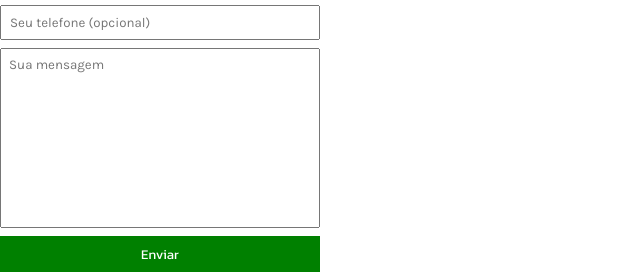
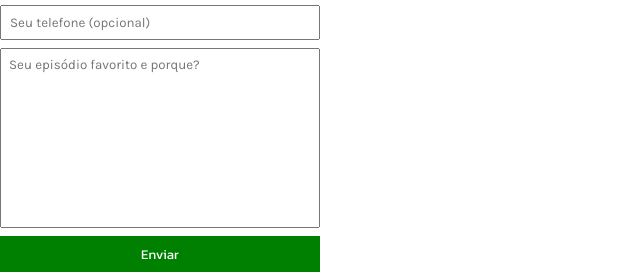
Before and after one commit to allan-leite/atividade-breaking-bad, a plain HTML site: page index.html in a window 1280 px wide. Shown: the part 905-1183 px from the top of the page, 0-640 px from the left. Drawn offline with Linux system fonts and the light colour scheme.

Commit message:
mudando texto do placeholder

```diff
--- a/index.html
+++ b/index.html
@@ -107,7 +107,7 @@
                         <input type="text" placeholder="Seu nome" required/>
                         <input type="email" placeholder="Seu e-mail" required/>
                         <input type="tel" placeholder="Seu telefone (opcional)" />
-                        <textarea placeholder="Sua mensagem" required></textarea>
+                        <textarea placeholder="Seu episódio favorito e porque?" required></textarea>
                         <button type="submit">Enviar</button>
                     </form>
                 </div>
```
